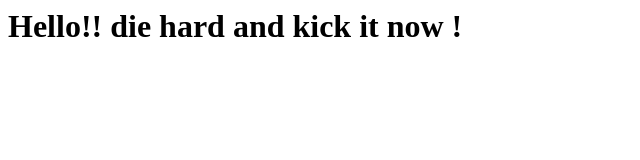
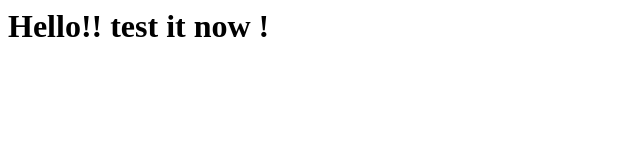
Before and after one commit to rohit-raj/example, a website: page views/index.html in a window 1280 px wide. Shown: the whole page, without its empty margins (0-640 px from the left). Drawn offline with nearby package versions, Linux system fonts and the light colour scheme.

Commit message:
Master: e commit

```diff
--- a/views/index.html
+++ b/views/index.html
@@ -9,6 +9,6 @@
 </script>
 </head>
 <body>
-<h1> Hello!! die hard and kick it now ! </h1>
+<h1> Hello!! test it now ! </h1>
 </body>
 </html>
```
